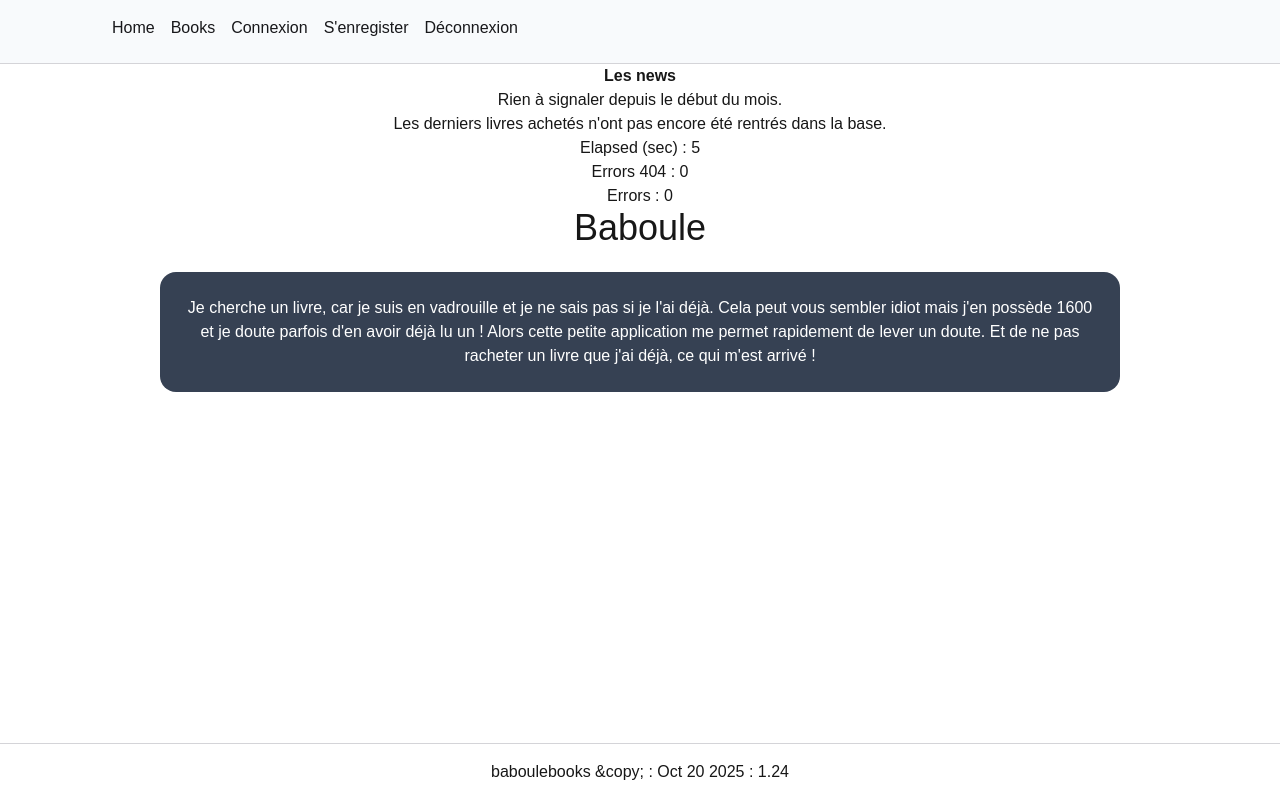
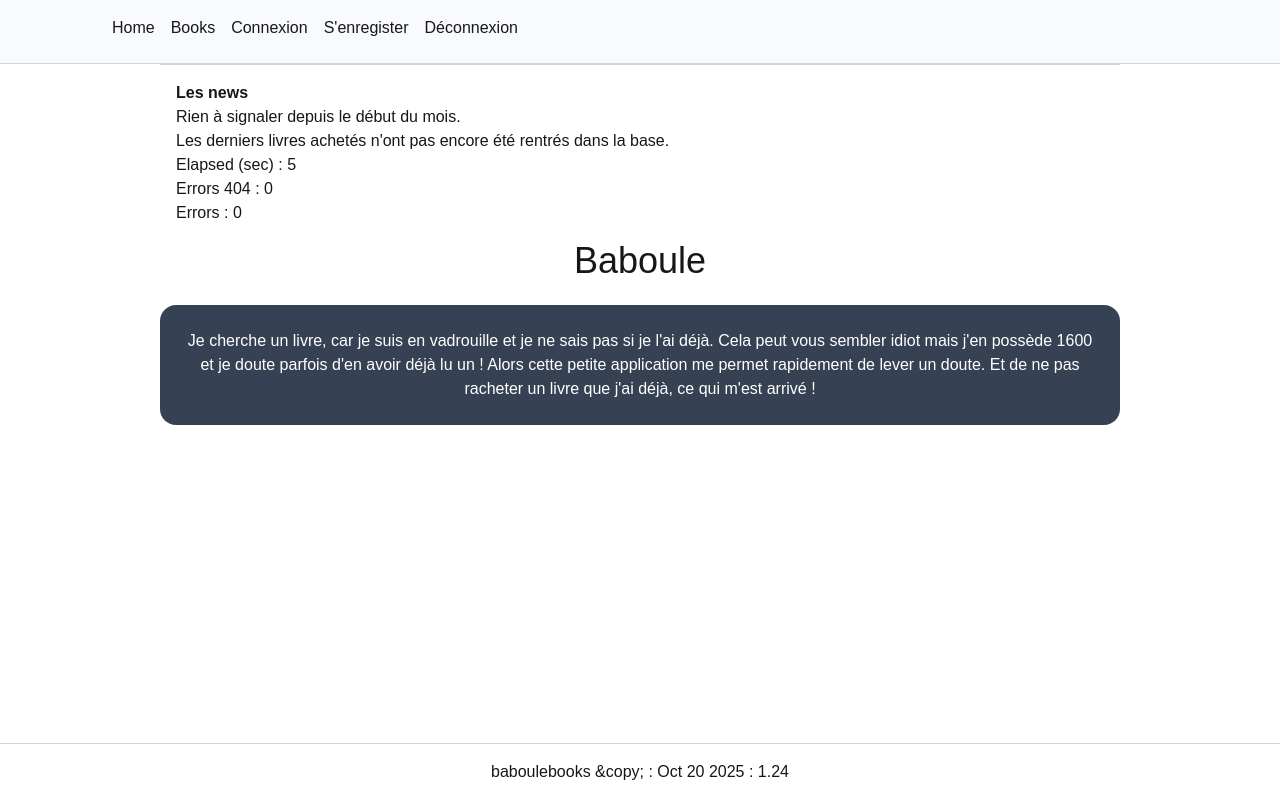
Before and after one commit to yves40/baboulebooksweb, a Next.js app in the folder babweb/: page / in a window 1280 px wide. Built offline with nearby package versions, Linux system fonts and the light colour scheme.

Commit message:
css class names

```diff
--- a/babweb/src/components/Header.jsx
+++ b/babweb/src/components/Header.jsx
@@ -25,8 +25,8 @@ function Header() {
       // console.log('Header mount');
 
   return (
-    <header className="header">
-      <div className="header__div--left">
+    <header className="news">
+      <div className="news__div--left">
         <h3 className=" font-bold">Les news</h3>
         <p>Rien à signaler depuis le début du mois.</p>
         <p>Les derniers livres achetés n'ont pas encore été rentrés dans la base.</p>
```
